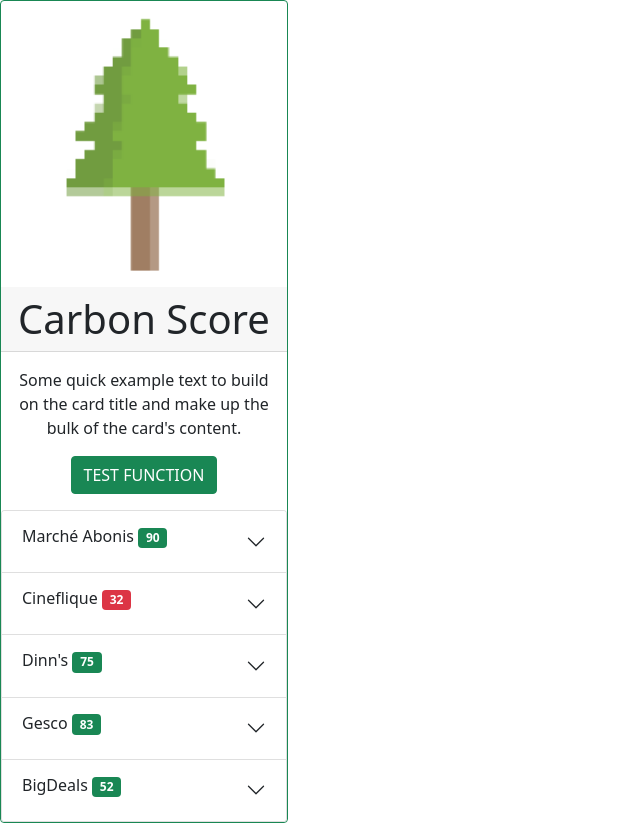
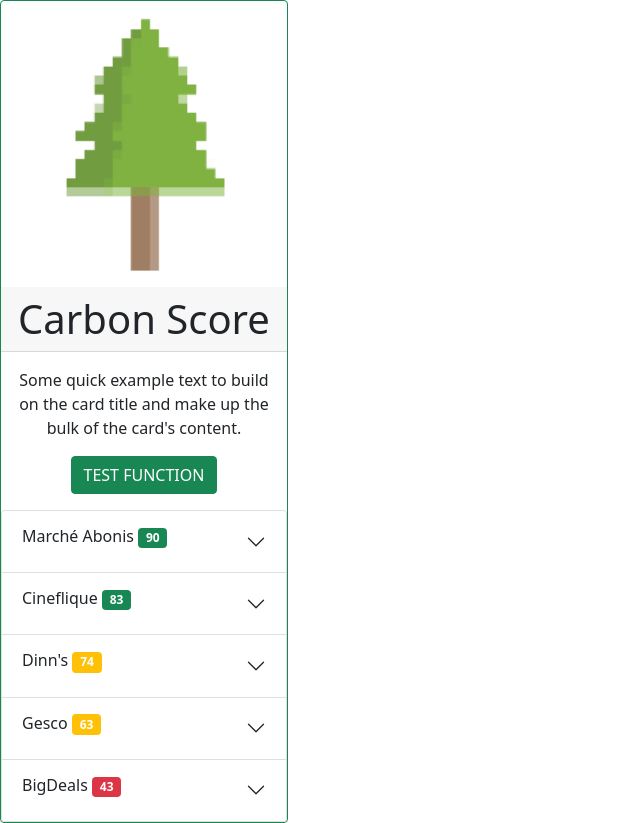
Before and after one commit to diegodofe/McHack9-Chrome-Extension, a React (Create React App) app: page / in a window 1280 px wide. Shown: the whole page, without its empty margins (0-640 px from the left). Built offline with nearby package versions, Linux system fonts and the light colour scheme; no server answers.

Commit message:
Add extra threshold company colours

```diff
--- a/src/companies.js
+++ b/src/companies.js
@@ -8,25 +8,25 @@ const companies = [
   {
     key: 2,
     name: "Cineflique",
-    score: 32,
+    score: 83,
     content: "How to keep a programmer in the shower forever. Show him the shampoo bottle instructions: Lather. Rinse. Repeat.",
   },
   {
     key: 3,
     name: "Dinn's",
-    score: 75,
+    score: 74,
     content: "Why did the programmer quit his job? A. Because he didn't get arrays.",
   },
   {
     key: 4,
     name: "Gesco",
-    score: 83,
+    score: 63,
     content: "What's the difference between hardware and software? You can hit your hardware with a hammer, but you can only curse at your software.",
   },
   {
     key: 5,
     name: "BigDeals",
-    score: 52,
+    score: 43,
     content: "Eat more sushi",
   },
 ];
--- a/src/components/Accordions.jsx
+++ b/src/components/Accordions.jsx
@@ -6,13 +6,23 @@ import Accordion from "react-bootstrap/Accordion";
 import Badge from "react-bootstrap/Badge";
 
 export default function Accordions() {
+  function getColor(score) {
+    if (score >= 75) {
+      return "success";
+    } else if (score >= 60) {
+      return "warning";
+    } else {
+      return "danger";
+    }
+  }
+
   return (
     <Accordion>
       {companies.map((company) => (
         <Accordion.Item eventKey={company.key}>
           <Accordion.Header>
             <h6>
-              {company.name} <Badge bg={company.score > 50 ? "success" : "danger"}>{company.score}</Badge>
+              {company.name} <Badge bg={getColor(company.score)}>{company.score}</Badge>
             </h6>
           </Accordion.Header>
           <Accordion.Body>{company.content}</Accordion.Body>
```
